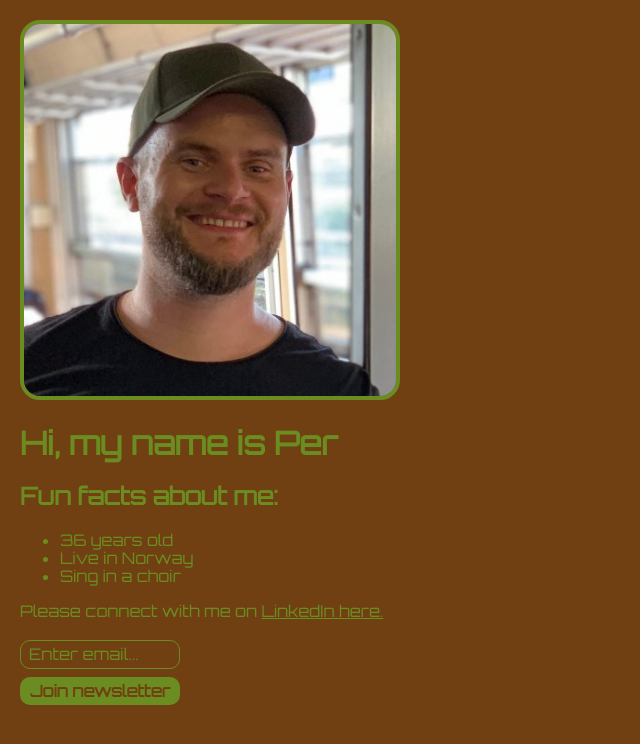
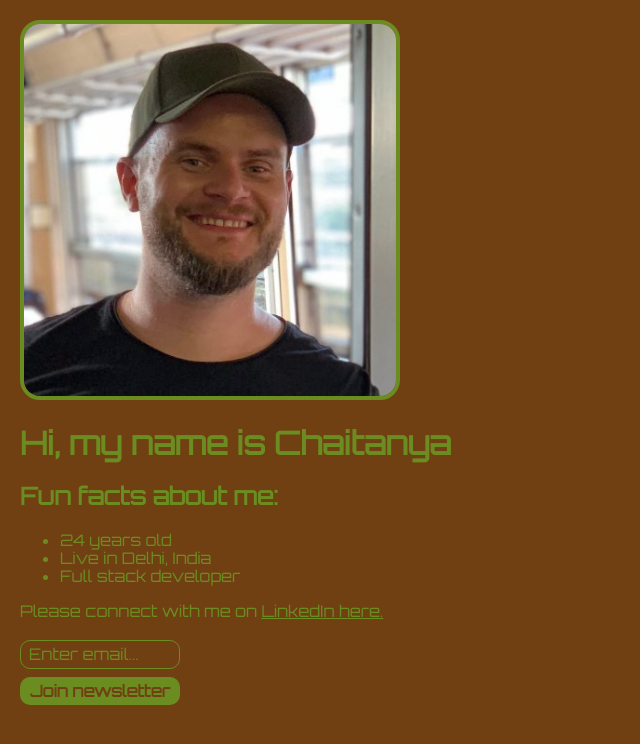
Before and after one commit to ChaitanyaArora/Website, a website built with Vite: page index.html in a window 1280 px wide. Shown: the whole page, without its empty margins (0-640 px from the left). Built offline with nearby package versions, Linux system fonts and the light colour scheme; a web font is replaced by a local one.

Commit message:
Update one

```diff
--- a/index.html
+++ b/index.html
@@ -11,14 +11,14 @@
         Write the HTML for your personal website.
         -->
         <img src="per.jpg">
-        <h1>Hi, my name is Per</h1>
+        <h1>Hi, my name is Chaitanya</h1>
         <h2>Fun facts about me:</h2>
         <ul>
-            <li>36 years old</li>
-            <li>Live in Norway</li>
-            <li>Sing in a choir</li>
+            <li>24 years old</li>
+            <li>Live in Delhi, India</li>
+            <li>Full stack developer</li>
         </ul>
-        <p>Please connect with me on <a href="https://www.linkedin.com/in/per-harald-borgen/" taget="_blank">LinkedIn here.</a></p>
+        <p>Please connect with me on <a href="https://www.linkedin.com/in/chaitanya3163/" taget="_blank">LinkedIn here.</a></p>
         <input type="text" placeholder="Enter email...">
         <button>Join newsletter</button>
     </body>
```
